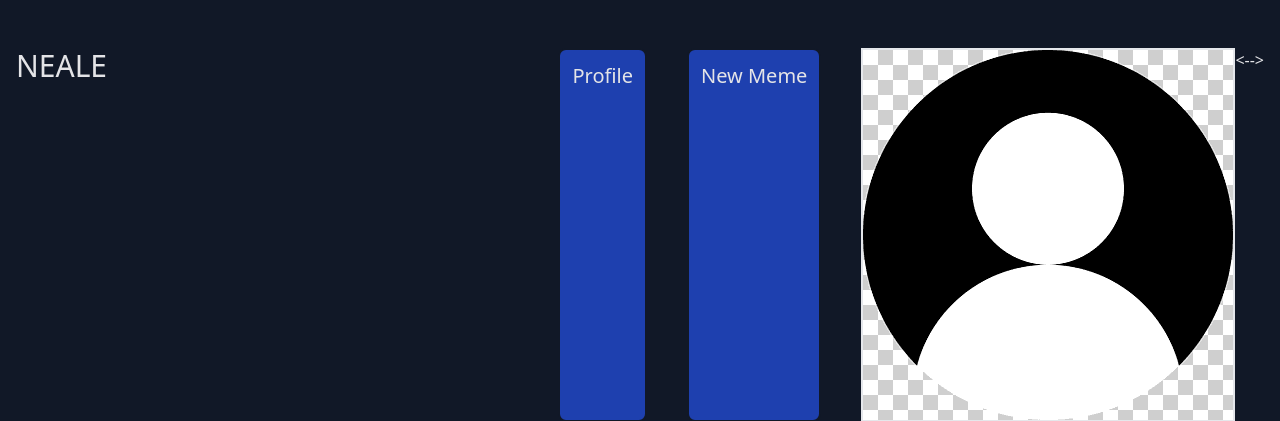
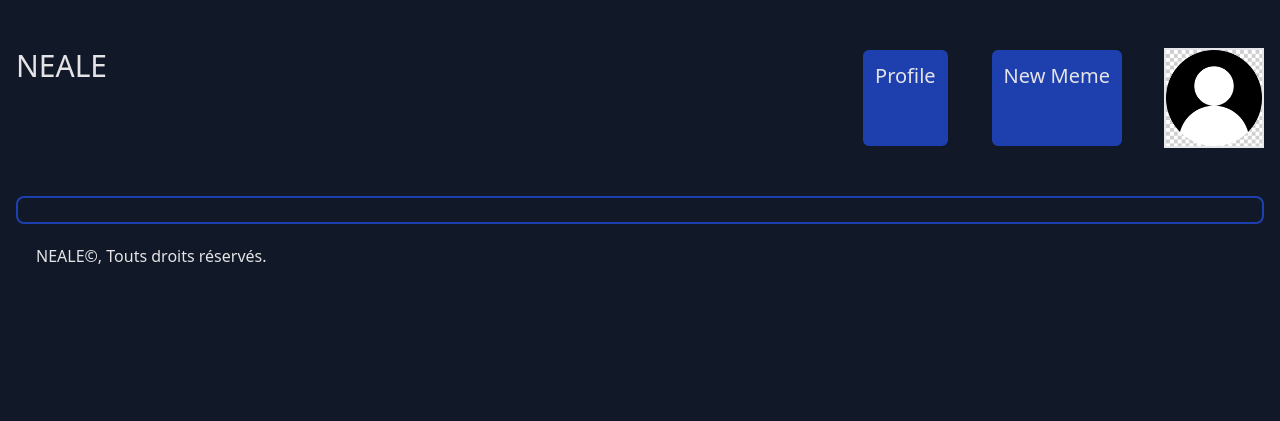
Before and after one commit to Hurlemort/NEALE, a Flask app: page / in a window 1280 px wide. Shown: the top 421 px of the page. Run offline with Flask 3, Linux system fonts and the light colour scheme; the visitor is signed in with stand-in values (Sample User, id 1); some libraries are stand-ins or nearby versions.

Commit message:
h-24 added

```diff
--- a/templates/base.html
+++ b/templates/base.html
@@ -25,7 +25,7 @@
         {% if session['user'] %}
         <li class="border-solid border-2 rounded-lg p-3 border-gray-900 hover:shadow-lg hover:text-zinc-200 hover:bg-gray-900 hover:duration-200 hover:border-blue-800 bg-blue-800 text-xl col-start-2 flex justify-center border-2"><a href="/user">Profile</a></li>
         <li class="border-solid border-2 rounded-lg p-3 border-gray-900 hover:shadow-lg hover:text-zinc-200 hover:bg-gray-900 hover:duration-200 hover:border-blue-800 bg-blue-800 text-xl col-start-2 flex justify-center border-2"><a href="/memes/new">New Meme</a></li>
-        <!--> <li class="hover:shadow-lg hover:text-zinc-200 hover:bg-gray-900 hover:duration-200 hover:border-blue-800 bg-blue-800 text-xl col-start-2 flex justify-center border-2"><a href="/user.html"><img src="static/Images/icon_prof.png"/></a></li> <-->
+        <li class="hover:shadow-lg hover:text-zinc-200 hover:bg-gray-900 hover:duration-200 hover:border-blue-800 bg-blue-800 text-xl col-start-2 flex justify-center border-2"><a href="/user.html"><img class='h-24' src="static/Images/icon_prof.png"/></a></li>
         {% else %}
         <li class="border-solid border-2 rounded-lg p-3 border-gray-900 hover:shadow-lg hover:text-zinc-200 hover:bg-gray-900 hover:duration-200 hover:border-blue-800 bg-blue-800 text-xl col-start-2 flex justify-center border-2"><a href="/login">Log In</a></li>
         <li class="border-solid border-2 rounded-lg p-3 border-gray-900 hover:shadow-lg hover:text-zinc-200 hover:bg-gray-900 hover:duration-200 hover:border-blue-800 bg-blue-800 text-xl col-start-2 flex justify-center border-2"><a href="/signup">Sign Up</a></li>
```
